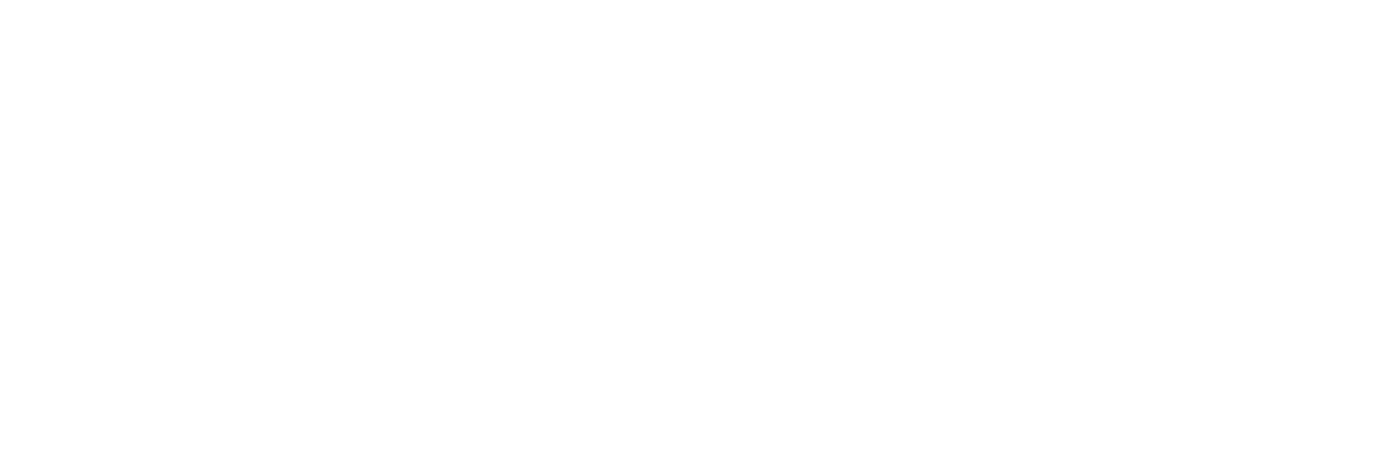
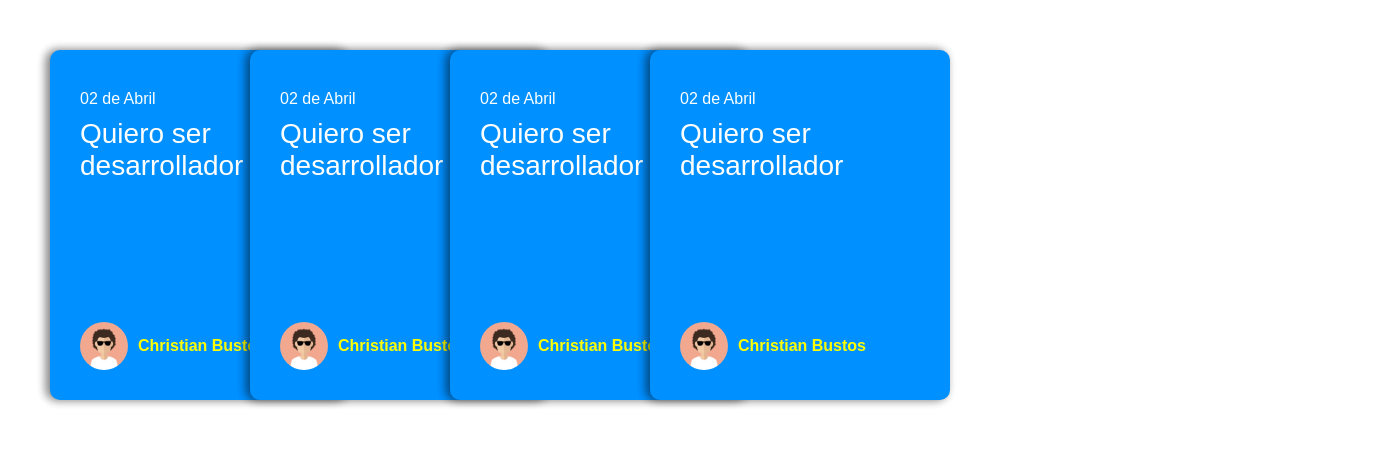
Before and after one commit to chbus37/tarjetasAnimadas, a plain HTML site: page index.html in a window 1280 px wide. Shown: the whole page, 1380 px wide, since content can reach past the window. Drawn offline with Linux system fonts and the light colour scheme.

Commit message:
proyecto terminado

```diff
--- a/css/styles.css
+++ b/css/styles.css
@@ -0,0 +1,75 @@
+body{
+    padding: 0;
+    margin: 0;
+    font-family: Arial, Helvetica, sans-serif;
+}
+
+.cards{
+    display: flex;
+    width: 100%;
+    padding: 50px;
+}
+
+.cards .card{
+    background-color: rgb(0, 144, 255);
+    color: white;
+    width: 300px;
+    height: 350px;
+    border-radius: 10px;
+    padding: 30px;
+    box-sizing: border-box;
+    position: relative;
+    display: flex;
+    flex-direction: column;
+    transition: all 0.3s ease;
+    box-shadow: -3px 0 10px rgba(0, 0, 0, 0.3), -4px 0 10px rgba(0, 0, 0, 0.2),-5px 0 10px rgba(0, 0, 0, 0.1);
+}
+
+.cards .card a{
+    color: yellow;
+    text-decoration: none;
+    font-weight: bold;
+    cursor: pointer;
+}
+
+.cards .card a:hover{
+    color: lightyellow;
+}
+
+.cards .card .header{
+    flex: 1;
+}
+
+.cards .card:hover{
+    margin-right: 80px;
+    transform: rotate(3deg) translateY(-15px);
+}
+
+.cards .card .header .date{
+    padding: 10px 0;
+
+}
+
+.cards .card .header .title{
+    font-size: 28px;
+}
+
+.cards .card .footer .author a{
+    display: flex;
+    align-items: center;
+    gap: 10px;
+}
+
+.cards .card .footer img{
+    width: 48px;
+    border-radius: 50%;
+}
+
+.cards .card[class*="element"]{
+    margin-left: -100px;
+}
+
+.element-1:hover,
+.element-2:hover{
+    margin-left: -130px;
+}
--- a/index.html
+++ b/index.html
@@ -1,12 +1,73 @@
 <!DOCTYPE html>
 <html lang="en">
-<head>
-    <meta charset="UTF-8">
-    <meta name="viewport" content="width=device-width, initial-scale=1.0">
+  <head>
+    <meta charset="UTF-8" />
+    <meta name="viewport" content="width=device-width, initial-scale=1.0" />
     <title>Tarjetas Animadas</title>
-    <link rel="stylesheet" href="./css/styles.css">
-</head>
-<body>
-
-</body>
+    <link rel="stylesheet" href="./css/styles.css" />
+  </head>
+  <body>
+    <div class="cards">
+        <!-- Card -->
+      <div class="card">
+        <div class="header">
+          <div class="date">02 de Abril</div>
+          <div class="title">Quiero ser desarrollador</div>
+        </div>
+        <div class="footer">
+          <div class="author">
+            <a href="https://www.linkedin.com/in/christiansbustos/">
+              <img src="./assets/img/profile.png" alt="imagen de perfil" />
+              <span>Christian Bustos</span>
+            </a>
+          </div>
+        </div>
+      </div>
+<!-- Card -->
+      <div class="card element-1">
+        <div class="header">
+          <div class="date">02 de Abril</div>
+          <div class="title">Quiero ser desarrollador</div>
+        </div>
+        <div class="footer">
+          <div class="author">
+            <a href="https://www.linkedin.com/in/christiansbustos/">
+              <img src="./assets/img/profile.png" alt="imagen de perfil" />
+              <span>Christian Bustos</span>
+            </a>
+          </div>
+        </div>
+      </div>
+<!-- Card -->
+      <div class="card element-2">
+        <div class="header">
+          <div class="date">02 de Abril</div>
+          <div class="title">Quiero ser desarrollador</div>
+        </div>
+        <div class="footer">
+          <div class="author">
+            <a href="https://www.linkedin.com/in/christiansbustos/">
+              <img src="./assets/img/profile.png" alt="imagen de perfil" />
+              <span>Christian Bustos</span>
+            </a>
+          </div>
+        </div>
+      </div>
+<!-- Card -->
+      <div class="card element-3">
+        <div class="header">
+          <div class="date">02 de Abril</div>
+          <div class="title">Quiero ser desarrollador</div>
+        </div>
+        <div class="footer">
+          <div class="author">
+            <a href="https://www.linkedin.com/in/christiansbustos/">
+              <img src="./assets/img/profile.png" alt="imagen de perfil" />
+              <span>Christian Bustos</span>
+            </a>
+          </div>
+        </div>
+      </div>
+    </div>
+  </body>
 </html>
```
Also changed, not shown: assets/img/profile.png (added).
